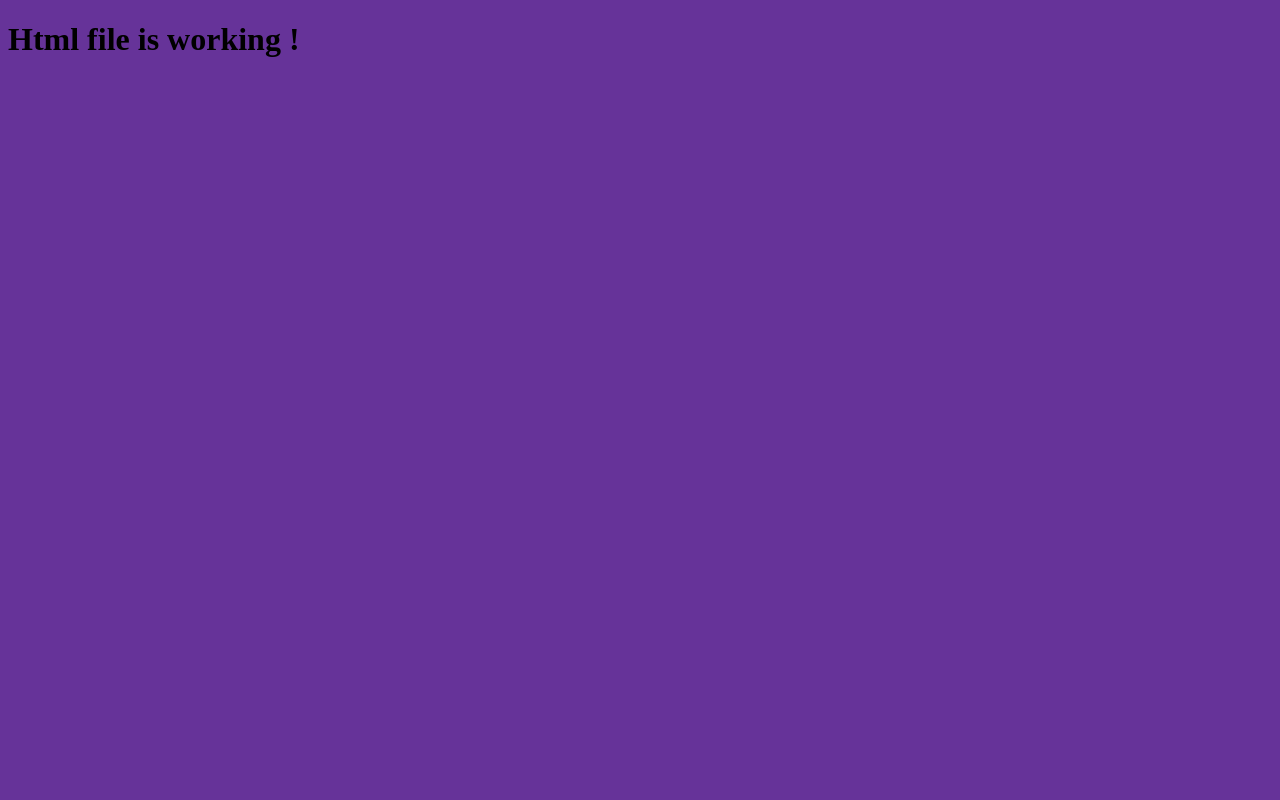
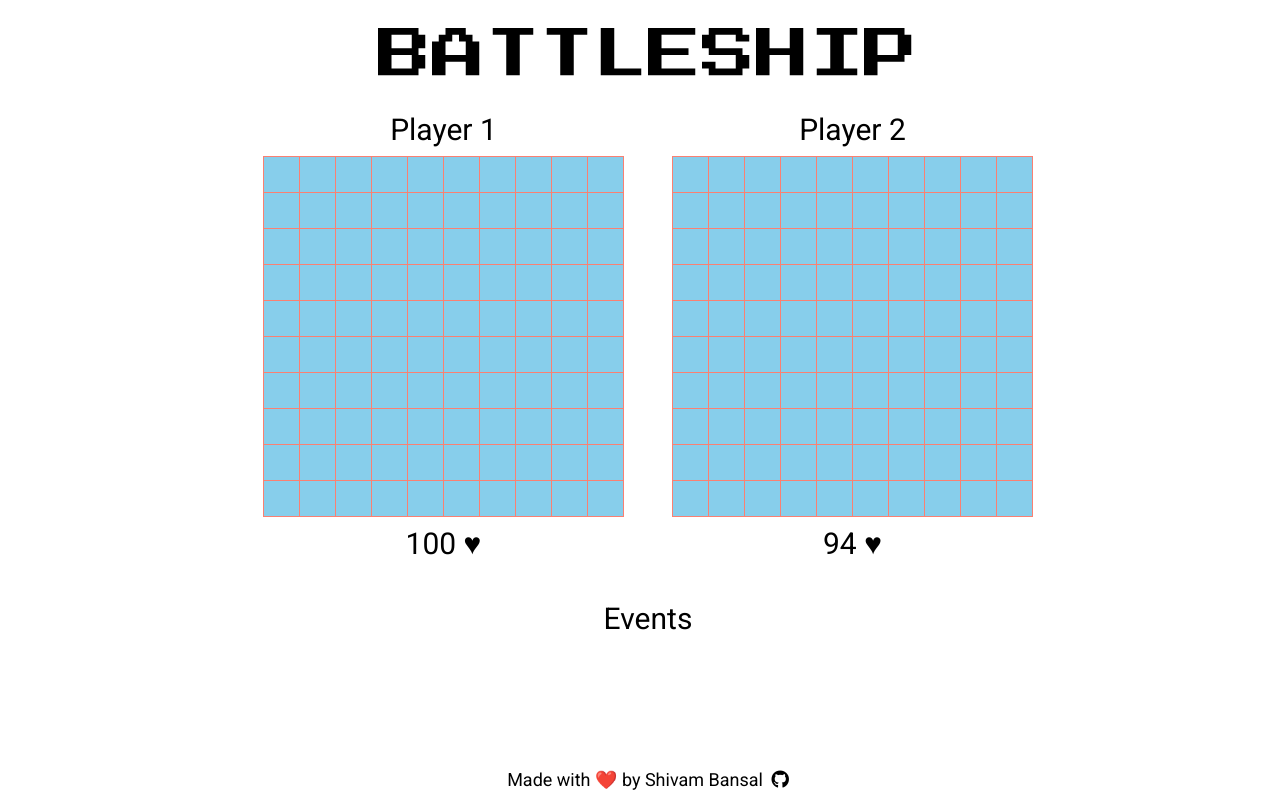
Before and after one commit to shivam-bansal1/Battleship, a website built with webpack: page src/template.html in a window 1280 px wide. Built offline with nearby package versions, Linux system fonts and the light colour scheme; a web font is replaced by a local one.

Commit message:
Create main page

```diff
--- a/src/index.js
+++ b/src/index.js
@@ -1,6 +1,7 @@
 import "./styles.css";
 import { placeShipsRandomly } from "./js/gameController.js";
 import { Player } from "./js/factories/playerFactory.js";
+import { renderGameboards } from "./js/DOM.js";
 
 const playerOne = new Player("Shivam", "human");
 const playerTwo = new Player("AI");
@@ -22,3 +23,5 @@ printBoard(playerOne.board);
 
 console.log("Player Two's Board:");
 printBoard(playerTwo.board);
+
+renderGameboards();
--- /dev/null
+++ b/src/js/DOM.js
@@ -0,0 +1,20 @@
+export function renderGameboards() {
+  // const firstBoard = document.querySelector("first-board");
+  // const secondBoard = document.querySelector("second-board");
+
+  // cons;
+  generateSquares("first-board");
+  generateSquares("second-board");
+}
+
+function generateSquares(whichBoard) {
+  const gameboardContainer = document.querySelector(`#${whichBoard}`);
+  for (let row = 0; row < 10; row++) {
+    for (let col = 1; col <= 10; col++) {
+      const square = document.createElement("div");
+      square.classList.add("square");
+      square.dataset.id = `${String.fromCharCode(65 + row)}${col}`;
+      gameboardContainer.appendChild(square);
+    }
+  }
+}
--- a/src/styles.css
+++ b/src/styles.css
@@ -1,4 +1,86 @@
 /* styles.css */
+@import url("https://fonts.googleapis.com/css2?family=Press+Start+2P&family=Roboto&family=Winky+Sans:ital,wght@0,300..900;1,300..900&display=swap");
+
+* {
+  --header-font: "Press Start 2P", "Roboto";
+  --title-font: "Winky sans", "Arial";
+}
 body {
-  background-color: rebeccapurple;
+  height: 100%;
+  width: 100%;
+
+  display: flex;
+  flex-direction: column;
+  /* justify-items: center; */
+  align-items: center;
 }
+
+header {
+  font-family: var(--header-font);
+  font-size: 54px;
+  margin: 20px;
+}
+
+.board-container {
+  display: flex;
+  flex-direction: row;
+  gap: 50px;
+}
+
+main {
+  display: flex;
+  flex-direction: column;
+  align-items: center;
+  font-family: "Roboto";
+  font-weight: 400;
+  font-size: 30px;
+}
+
+.board-area {
+  display: flex;
+  flex-direction: column;
+  justify-content: center;
+  align-items: center;
+}
+
+.player-title,
+.health-details {
+  margin: 10px;
+}
+
+.gameboard {
+  display: grid;
+  grid-template-columns: repeat(10, 1fr);
+  gap: 1px;
+}
+
+.square {
+  width: 35px;
+  height: 35px;
+  background-color: skyblue;
+  outline: 1px salmon solid;
+}
+
+footer {
+  position: fixed;
+  bottom: 10px;
+
+  font-family: "Roboto";
+  font-weight: 400;
+  font-size: 18px;
+}
+
+a,
+a:visited,
+a:hover,
+a:active {
+  color: inherit;
+}
+
+i {
+  padding-left: 4px;
+}
+
+i:hover {
+  transform: scale(1.5);
+}
--- a/src/template.html
+++ b/src/template.html
@@ -4,8 +4,41 @@
     <meta charset="UTF-8" />
     <meta name="viewport" content="width=device-width, initial-scale=1.0" />
     <title>Document</title>
+    <link
+      rel="stylesheet"
+      href="https://cdnjs.cloudflare.com/ajax/libs/font-awesome/6.0.0-beta3/css/all.min.css"
+    />
   </head>
   <body>
-    <h1>Html file is working !</h1>
+    <header>BATTLESHIP</header>
+    <main>
+      <div class="board-container">
+        <div id="first-board-area" class="board-area">
+          <div class="player-title" id="first-player-name">Player 1</div>
+          <div class="gameboard" id="first-board"></div>
+          <div class="health-details" id="first-player-health">
+            100 &hearts;
+          </div>
+        </div>
+        <div id="second-board-area" class="board-area">
+          <div class="player-title" id="second-player-name">Player 2</div>
+          <div class="gameboard" id="second-board"></div>
+          <div class="health-details" id="second-player-health">
+            94 &hearts;
+          </div>
+        </div>
+      </div>
+
+      <div class="events-container">
+        <p>Events</p>
+      </div>
+    </main>
+
+    <footer>
+      Made with ❤️ by Shivam Bansal
+      <a href="https://github.com/shivam-bansal1" target="_blank"
+        ><i class="fa-brands fa-github"></i
+      ></a>
+    </footer>
   </body>
 </html>
```
